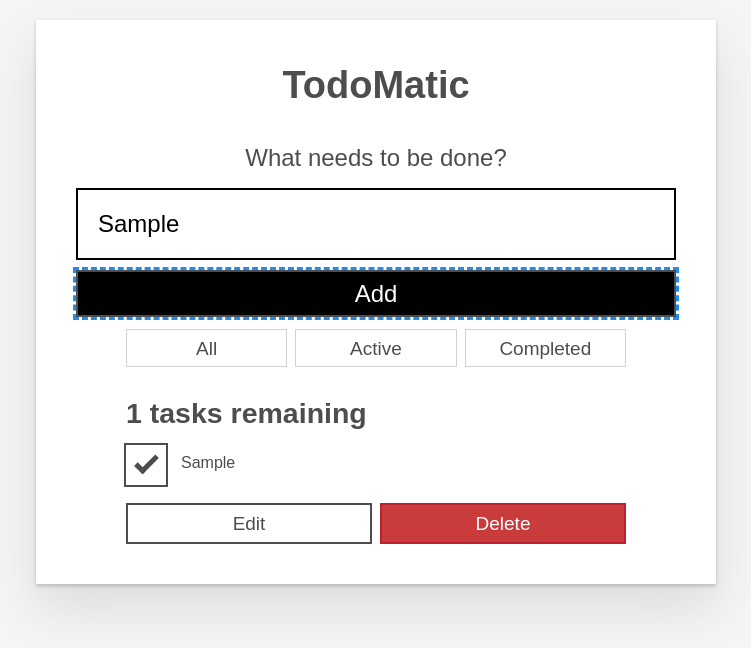
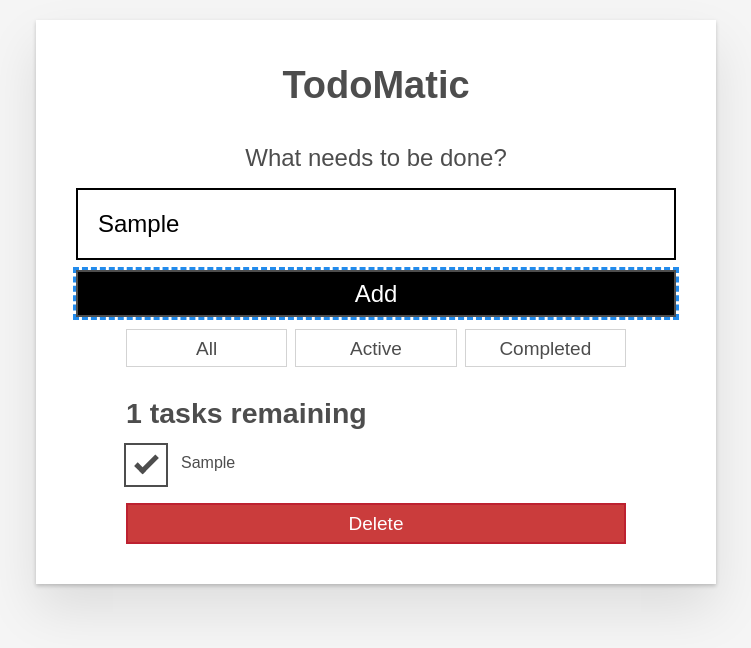
Before and after one commit to pvkadam/Intro-to-React-Building-blocks, a React (Create React App) app: page / in a window 1280 px wide. Both pictures are taken after typing "Sample" into the empty fields and a click on the button "Add". Shown: the top 648 px of the page, without its empty margins (264-1015 px from the left). Built offline with nearby package versions, Linux system fonts and the light colour scheme.

Commit message:
Removing the edit button

```diff
--- a/src/App.js
+++ b/src/App.js
@@ -18,17 +18,6 @@ function App() {
     setList(remainingList);
   }
 
-  const editList = (id, newName) => {
-    const editedListItem = list.map((listItem) => {
-      // if this task has the same ID as the edited task
-      if (id === listItem.id) {
-        return { ...listItem, name: newName };
-      }
-      return listItem;
-    });
-    setList(editedListItem);
-  }
-
   const headingText = `${list.length} tasks remaining`;
 
   return (
@@ -47,7 +36,6 @@ function App() {
             name={listItem.name}
             key={listItem.id}
             deleteList={deleteList}
-            editList={editList}
         />))}
       </ul>
     </div>
--- a/src/List.js
+++ b/src/List.js
@@ -1,67 +1,8 @@
-import React, { useEffect, useRef, useState } from "react";
+import React from "react";
 
 export default function List(props) {
-    const [isEditing, setEditing] = useState(false);
-    const [newName, setNewName] = useState('');
-
-    const editFieldRef = useRef(null);
-    const editButtonRef = useRef(null);
-
-    const usePrevious = (value) => {
-      const ref = useRef();
-      useEffect(() => {
-        ref.current = value;
-      });
-      return ref.current;
-    };
-
-    const wasEditing = usePrevious(isEditing);
-
-    const handleChange = (e) => {
-      setNewName(e.target.value);
-    };
-
-    const handleSubmit = (e) => {
-      e.preventDefault();
-      props.editList(props.id, newName);
-      setNewName("");
-      setEditing(false);
-    };
-
-  const editingTemplate = (
-    <form className="stack-small" onSubmit={handleSubmit}>
-      <div className="form-group">
-        <label className="todo-label" htmlFor={props.id}>
-          New name for {props.name}
-        </label>
-        <input
-          id={props.id}
-          className="todo-text"
-          type="text"
-          value={newName || props.name}
-          onChange={handleChange}
-          ref={editFieldRef}
-        />
-      </div>
-      <div className="btn-group">
-
-        <button
-          type="button"
-          className="btn todo-cancel"
-          onClick={() => setEditing(false)}
-        >
-          Cancel
-          <span className="visually-hidden">renaming {props.name}</span>
-        </button>
-        <button type="submit" className="btn btn__primary todo-edit">
-          Save
-          <span className="visually-hidden">new name for {props.name}</span>
-        </button>
-      </div>
-    </form>
-  );
-
-  const viewTemplate = (
+  return (
+    <li className="todo">
       <div className="todo stack-small">
         <div className="c-cb">
           <input id={props.id} type="checkbox" defaultChecked={true} />
@@ -72,14 +13,6 @@ export default function List(props) {
         <div className="btn-group">
           <button
             type="button"
-          className="btn"
-          onClick={() => setEditing(true)}
-          ref={editButtonRef}
-        >
-          Edit <span className="visually-hidden">{props.name}</span>
-        </button>
-        <button
-          type="button"
             className="btn btn__danger"
             onClick={() => props.deleteList(props.id)}
           >
@@ -87,16 +20,6 @@ export default function List(props) {
           </button>
         </div>
       </div>
+    </li>
   );
-
-  useEffect(() => {
-      if (!wasEditing && isEditing) {
-          editFieldRef.current.focus();
 }
-      if (wasEditing && !isEditing) {
-          editButtonRef.current.focus();
-      }
-  }, [wasEditing, isEditing]);
-
-  return <li className="todo">{isEditing ? editingTemplate : viewTemplate}</li>;
-}
```
Lines whose indentation alone changed are shown as unchanged.
